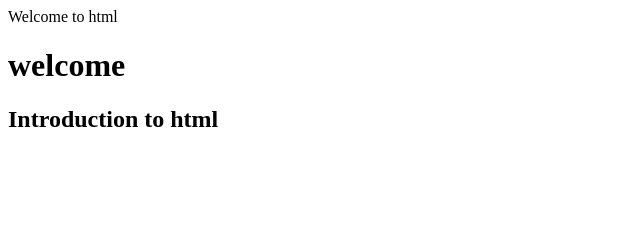
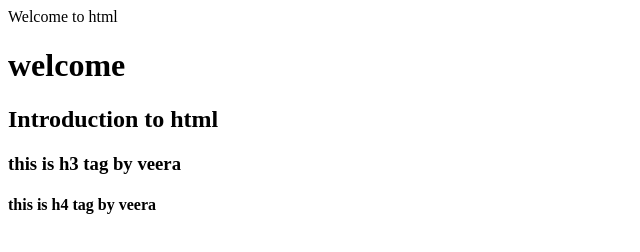
Before and after one commit to Jyothi-Varanganti/Loginscreen_page, a plain HTML site: page Index.html in a window 1280 px wide. Shown: the whole page, without its empty margins (0-640 px from the left). Drawn offline with Linux system fonts and the light colour scheme.

Commit message:
added h3,h4 tag

```diff
--- a/Index.html
+++ b/Index.html
@@ -1,13 +1,18 @@
 <!DOCTYPE html>
 <html lang="en">
+
 <head>
     <meta charset="UTF-8">
     <meta name="viewport" content="width=device-width, initial-scale=1.0">
     <title>Document</title>
 </head>
+
 <body>
     <h>Welcome to html</h>
     <h1>welcome</h1>
     <h2>Introduction to html</h2>
+    <h3>this is h3 tag by veera</h3>
+    <h4>this is h4 tag by veera</h4>
 </body>
+
 </html>
```
